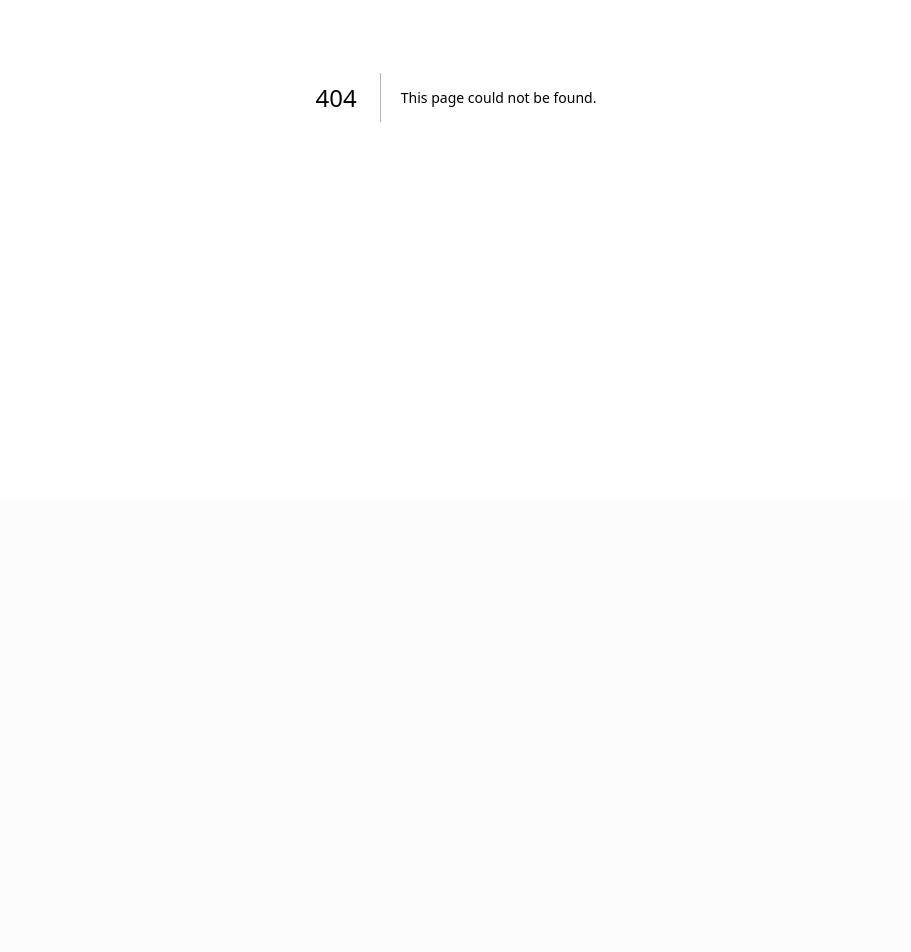
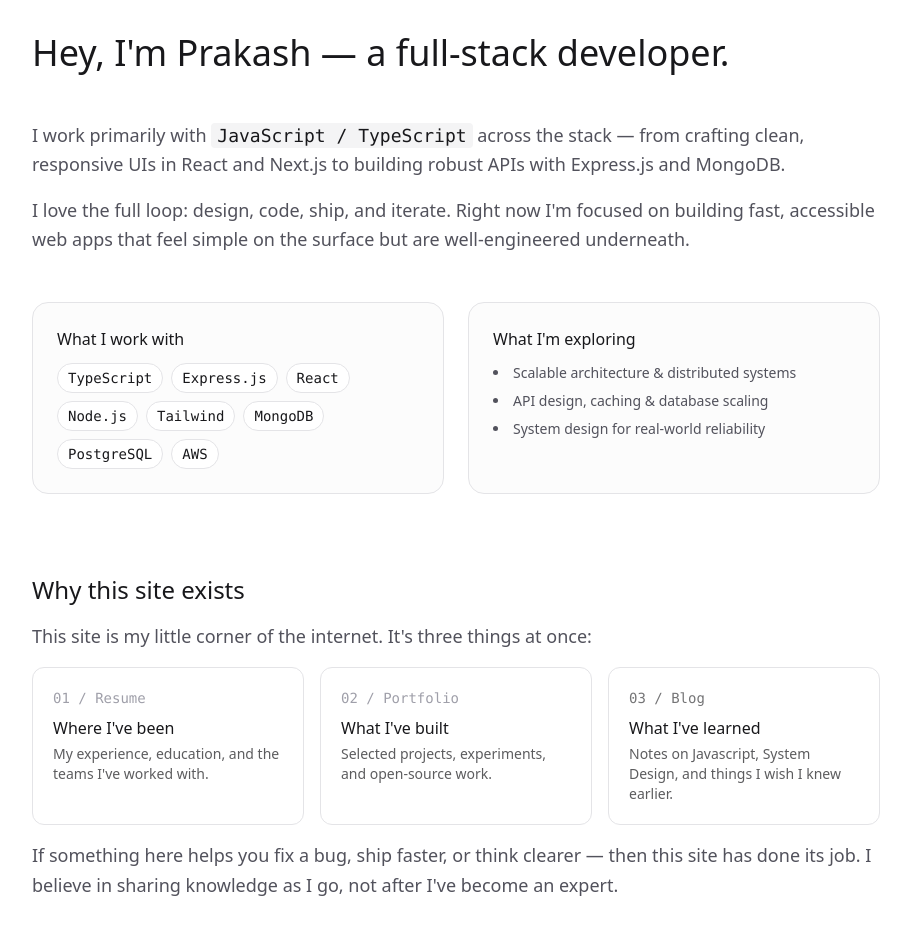
Before and after one commit to PrakashSinghChoudhary/portfolio, a Next.js app: page /about in a window 1280 px wide. Before the commit this address had no page. Shown: the part 360-1312 px from the top of the page, without its empty margins (184-1095 px from the left). Before the commit the page ends 857 px from the top, so only its background shows below. Built offline with nearby package versions, Linux system fonts and the light colour scheme.

Commit message:
Add about page

```diff
--- /dev/null
+++ b/src/app/about/page.tsx
@@ -0,0 +1,163 @@
+import Link from "next/link";
+import Image from "next/image";
+
+export default function AboutPage() {
+  return (
+    <main className="min-h-screen bg-white dark:bg-zinc-950 text-zinc-900 dark:text-zinc-100">
+      <div className="mx-auto max-w-4xl px-6 py-16 md:py-24">
+        <div className="flex items-center gap-4 mb-40">
+          <Image
+            src="/logo.png"
+            alt="Logo"
+            width={80}
+            height={80}
+            className="dark:hidden"
+          />
+          <Image
+            src="/logo-white-transparent.png"
+            alt="Logo"
+            width={80}
+            height={80}
+            className="hidden dark:block"
+          />
+          <div>
+            <h1 className="text-3xl md:text-5xl font-semibold tracking-tight font-sans">
+              About me
+            </h1>
+            <p className="text-zinc-500 dark:text-zinc-400 mt-1">
+              Developer · Writer · Learner
+            </p>
+          </div>
+        </div>
+
+        {/* Content */}
+        <div className="space-y-12">
+          <section className="space-y-4">
+            <h2 className="text-4xl font-medium mb-12">
+              Hey, I'm Prakash — a full-stack developer.
+            </h2>
+            <p className="text-lg leading-relaxed text-zinc-600 dark:text-zinc-300">
+              I work primarily with{" "}
+              <span className="font-mono font-medium text-zinc-900 dark:text-white bg-zinc-100 dark:bg-zinc-800 px-1.5 py-0.5 rounded">
+                JavaScript / TypeScript
+              </span>{" "}
+              across the stack — from crafting clean, responsive UIs in React
+              and Next.js to building robust APIs with Express.js and MongoDB.
+            </p>
+            <p className="text-lg leading-relaxed text-zinc-600 dark:text-zinc-300">
+              I love the full loop: design, code, ship, and iterate. Right now
+              I&apos;m focused on building fast, accessible web apps that feel
+              simple on the surface but are well-engineered underneath.
+            </p>
+          </section>
+
+          <div className="grid md:grid-cols-2 gap-6 mb-20">
+            <div className="rounded-2xl border border-zinc-200 dark:border-zinc-800 p-6 bg-zinc-50/50 dark:bg-zinc-900/50">
+              <h3 className="font-medium mb-3">What I work with</h3>
+              <div className="flex flex-wrap gap-2">
+                {[
+                  "TypeScript",
+                  "Express.js",
+                  "React",
+                  "Node.js",
+                  "Tailwind",
+                  "MongoDB",
+                  "PostgreSQL",
+                  "AWS",
+                ].map((tech) => (
+                  <span
+                    key={tech}
+                    className="text-sm font-mono px-2.5 py-1 rounded-full tech-pill"
+                  >
+                    {tech}
+                  </span>
+                ))}
+              </div>
+            </div>
+            <div className="rounded-2xl border border-zinc-200 dark:border-zinc-800 p-6 bg-zinc-50/50 dark:bg-zinc-900/50">
+              <h3 className="font-medium mb-3">What I&apos;m exploring</h3>
+              <ul className="space-y-2 text-sm text-zinc-600 dark:text-zinc-400 list-disc list-inside">
+                <li>Scalable architecture & distributed systems</li>
+                <li>API design, caching & database scaling</li>
+                <li>System design for real-world reliability</li>
+              </ul>
+            </div>
+          </div>
+
+          <section className="space-y-4 mb-20">
+            <h2 className="text-2xl font-medium">Why this site exists</h2>
+            <p className="text-lg leading-relaxed text-zinc-600 dark:text-zinc-300">
+              This site is my little corner of the internet. It&apos;s three
+              things at once:
+            </p>
+            <div className="grid md:grid-cols-3 gap-4">
+              <div className="p-5 rounded-xl tech-pill">
+                <div className="text-sm font-mono text-zinc-400 mb-2">
+                  01 / Resume
+                </div>
+                <p className="font-medium">Where I&apos;ve been</p>
+                <p className="text-sm opacity-70 mt-1">
+                  My experience, education, and the teams I&apos;ve worked with.
+                </p>
+              </div>
+              <div className="p-5 rounded-xl tech-pill">
+                <div className="text-sm font-mono text-zinc-400 mb-2">
+                  02 / Portfolio
+                </div>
+                <p className="font-medium">What I&apos;ve built</p>
+                <p className="text-sm opacity-70 mt-1">
+                  Selected projects, experiments, and open-source work.
+                </p>
+              </div>
+              <div className="p-5 rounded-xl tech-pill">
+                <div className="text-sm font-mono opacity-60 mb-2">
+                  03 / Blog
+                </div>
+                <p className="font-medium">What I&apos;ve learned</p>
+                <p className="text-sm opacity-70 mt-1">
+                  Notes on Javascript, System Design, and things I wish I knew
+                  earlier.
+                </p>
+              </div>
+            </div>
+            <p className="text-lg leading-relaxed text-zinc-600 dark:text-zinc-300">
+              If something here helps you fix a bug, ship faster, or think
+              clearer — then this site has done its job. I believe in sharing
+              knowledge as I go, not after I&apos;ve become an expert.
+            </p>
+          </section>
+
+          <section className="rounded-2xl bg-zinc-900 dark:bg-white text-white dark:text-zinc-900 p-8 md:p-10 flex flex-col md:flex-row justify-between gap-6">
+            <div>
+              <h3 className="text-xl font-medium">Let&apos;s connect</h3>
+              <p className="text-zinc-400 dark:text-zinc-500 mt-2 max-w-md">
+                I&apos;m always open to interesting projects, collaborations, or
+                just a good tech discussion.
+              </p>
+            </div>
+            <div className="flex gap-3 h-fit">
+              <a
+                href="https://github.com/PrakashSinghChoudhary"
+                target="_blank"
+                rel="noopener noreferrer"
+                className="px-4 py-2 rounded-full bg-white text-black dark:bg-black dark:text-white font-medium text-sm"
+              >
+                GitHub
+              </a>
+              <Link
+                href="/blog"
+                className="px-4 py-2 rounded-full border border-zinc-700 dark:border-zinc-300 font-medium text-sm"
+              >
+                Read Blog
+              </Link>
+            </div>
+          </section>
+
+          <p className="text-sm font-mono text-zinc-400 pt-8 border-t border-zinc-200 dark:border-zinc-800">
+            This site was built with Next.js 16, TypeScript, and Tailwind.
+          </p>
+        </div>
+      </div>
+    </main>
+  );
+}
```
